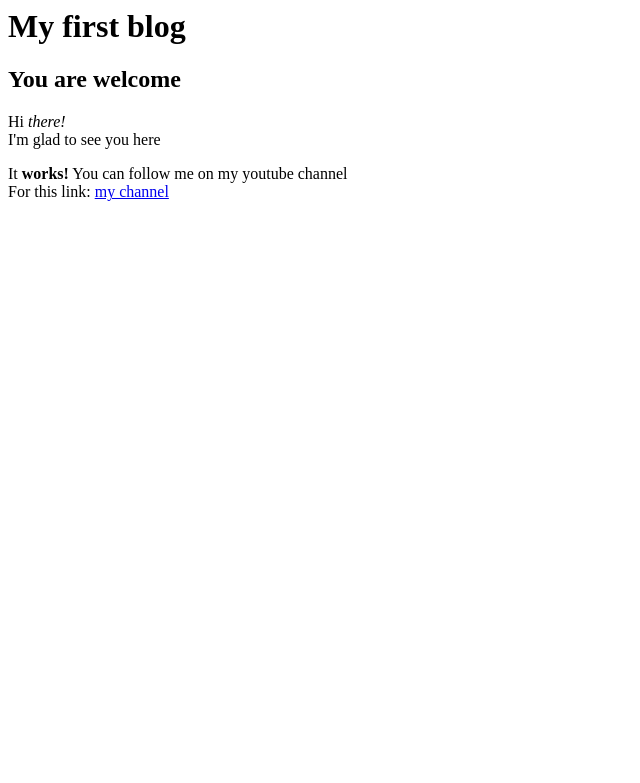
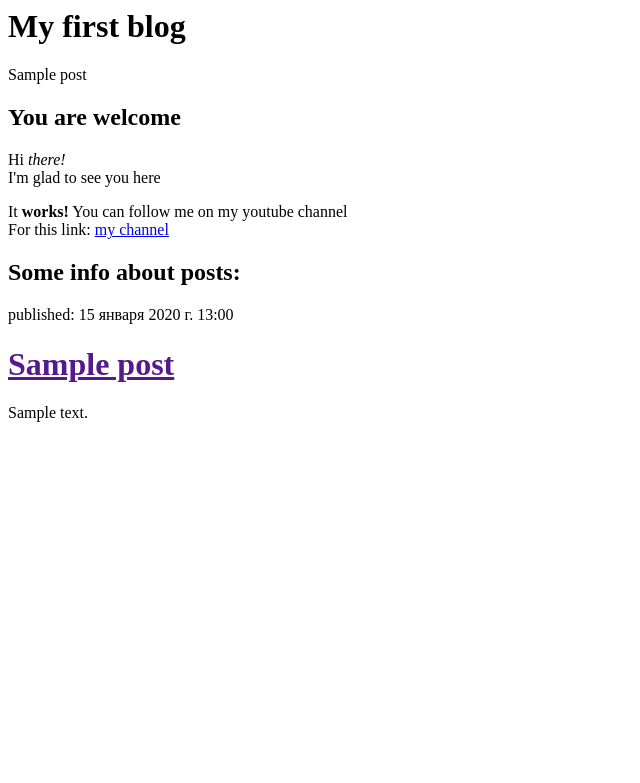
Before and after one commit to ilya-kan07/Django, a Django app: page / in a window 1280 px wide. Shown: the top 783 px of the page, without its empty margins (0-640 px from the left). Run offline with Django 4.2, Linux system fonts and the light colour scheme; tables that the repository leaves empty hold one stand-in row (values such as "Sample post").

Commit message:
changed post_list.html

```diff
--- a/blog/templates/blog/post_list.html
+++ b/blog/templates/blog/post_list.html
@@ -4,6 +4,9 @@
     </head>
     <body>
         <h1> My first blog </h1>
+        {% for post in posts %}
+            {{ post }}
+        {% endfor %}
         <h2> You are welcome </h2>
         <div>
             <p>Hi <em>there!</em> <br> I'm glad to see you here</p>
@@ -13,5 +16,14 @@
             <p>It <strong>works!</strong> You can follow me on my youtube channel <br>
             For this link: <a href="https://www.youtube.com/">my channel</a></p>
         </div>
+
+    {% for post in posts %}
+        <div>
+            <h2> Some info about posts: </h2>
+            <p> published: {{post.published_date }} </p>
+            <h1> <a href=""> {{post.title}} </a> </h1>
+            <p> {{post.text | linebreaksbr }} </p>
+        </div>
+    {% endfor %}
     </body>
 </html>
--- a/blog/views.py
+++ b/blog/views.py
@@ -1,8 +1,10 @@
 from django.shortcuts import render
+from django.utils import timezone
+from .models import Post
 
-# Create your views here.
 
 
 
 def post_list(request):
-    return render(request, 'blog/post_list.html', {})
+    posts = Post.objects.filter(published_date__lte=timezone.now()).order_by('published_date')
+    return render(request, 'blog/post_list.html', {'posts': posts})
```
